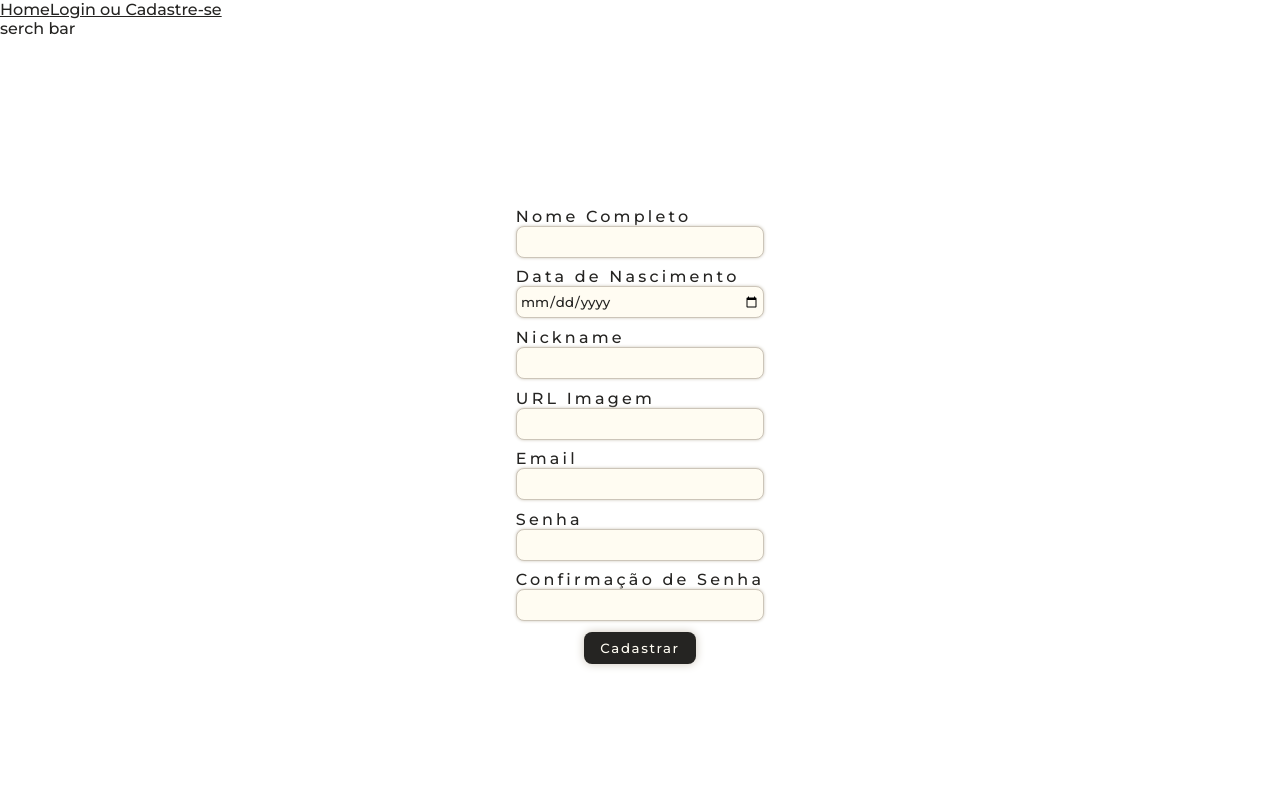
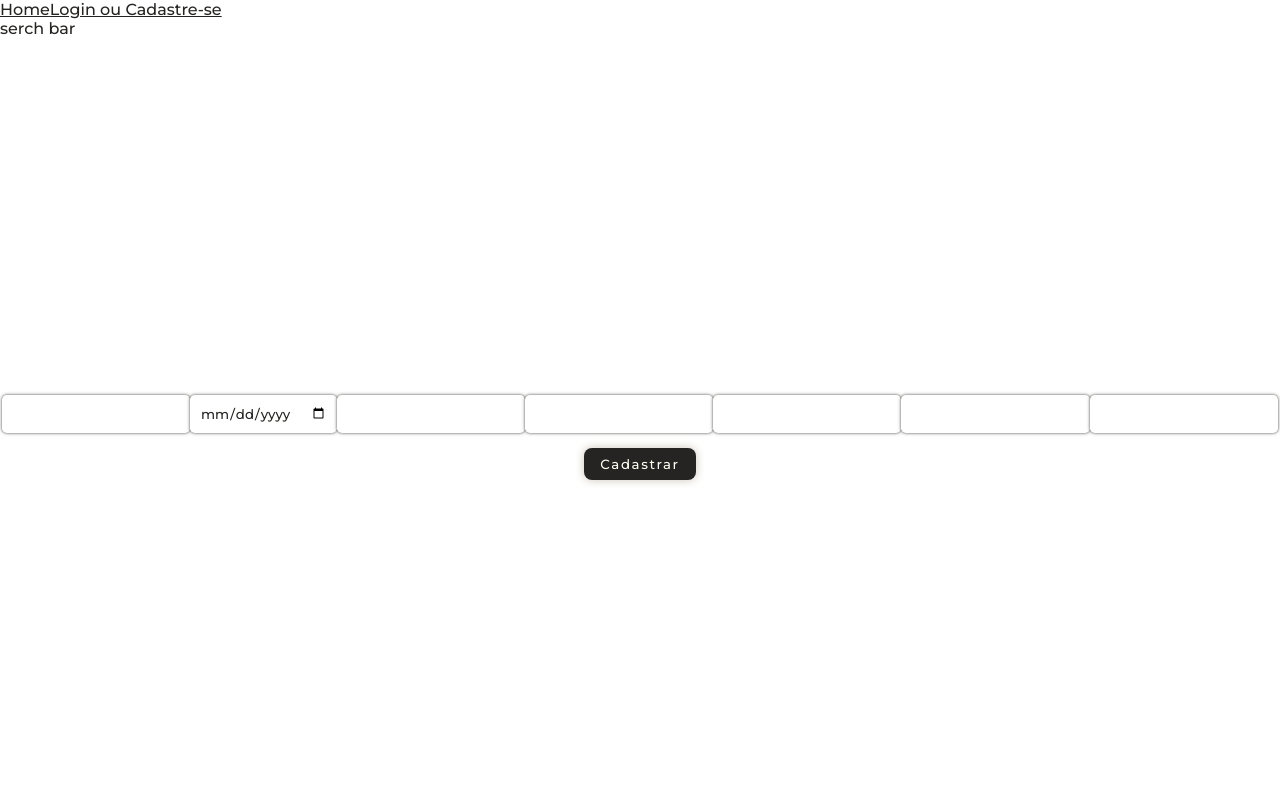
Before and after one commit to ArseniumGX/lighting-client, a React (Create React App) app: page /register in a window 1280 px wide. Shown: the top 800 px of the page. Built offline with nearby package versions, Linux system fonts and the light colour scheme.

Commit message:
Recreacte input component

```diff
--- a/src/components/Input/Input.jsx
+++ b/src/components/Input/Input.jsx
@@ -1,21 +1,17 @@
 import style from './Input.module.scss'
 
-function Input(props) {
+export function Input(props) {
   return (
     <>
-         <div className={style.container}>
-            <label htmlFor={props.id}>{props.title}</label>
+      <label htmlFor={props.id}>{props.label}</label>
       <input
-               id={props.id}
+        className={style.input}
         type={props.type}
+        value={props.value}
         name={props.name}
-               value={props.value}
+        placeholder={props.placeholder}
         onChange={props.onChange}
-               required={props.required}
       />
-         </div>
     </>
   )
 }
-
-export { Input }
--- a/src/components/Input/Input.module.scss
+++ b/src/components/Input/Input.module.scss
@@ -1,28 +1,15 @@
-.container {
-   display: flex;
-   flex-direction: column;
-   max-width: 18rem;
-   padding: 0.2rem;
-   margin-bottom: 0.2rem;
+.input {
+  height: 2.4rem;
+  outline: none;
+  border: none;
+  box-shadow: 0 0 0.2rem #403d39;
+  border-radius: 0.3rem;
+  padding: 0.6rem;
+  margin: 0.4rem 0;
+  transition: 0.3s all;
+  width: inherit;
 
-   label {
-      letter-spacing: 0.2rem;
-      text-align: justify;
-   }
-
-   input {
-      border: solid 1px #ccc5b9;
-      height: 2rem;
-      padding: 0.2rem;
-      border-radius: 8px;
-      background-color: #fffcf2;
-      box-shadow: 0 0 0.2rem #ccc5b9;
-      outline: none;
-      transition: 0.3s ease-in-out;
-
-      &:focus {
-         border: solid 1px #643173;
-         box-shadow: 0 0 0.2rem #403d39;
-      }
-   }
+  &:focus {
+    box-shadow: 0 0 0.4rem #643173;
+  }
 }
```
Lines whose indentation alone changed are shown as unchanged.
